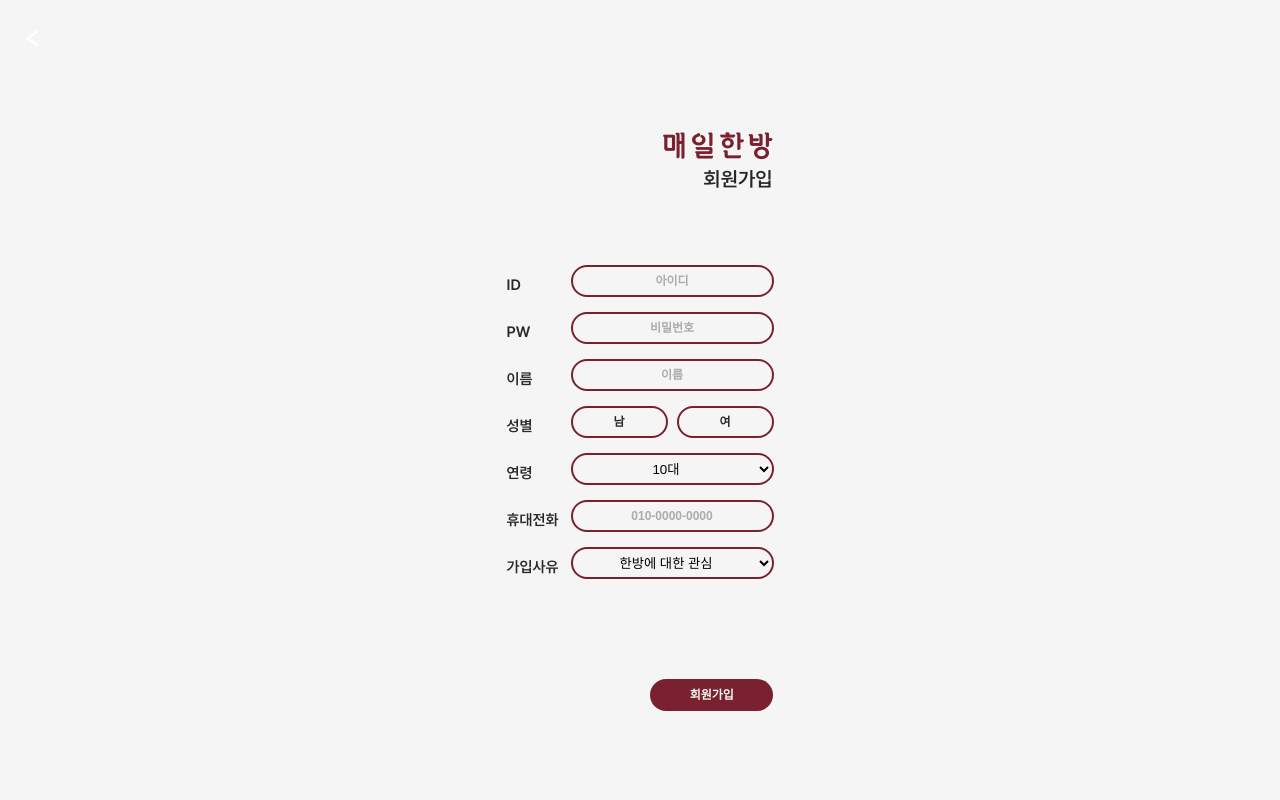
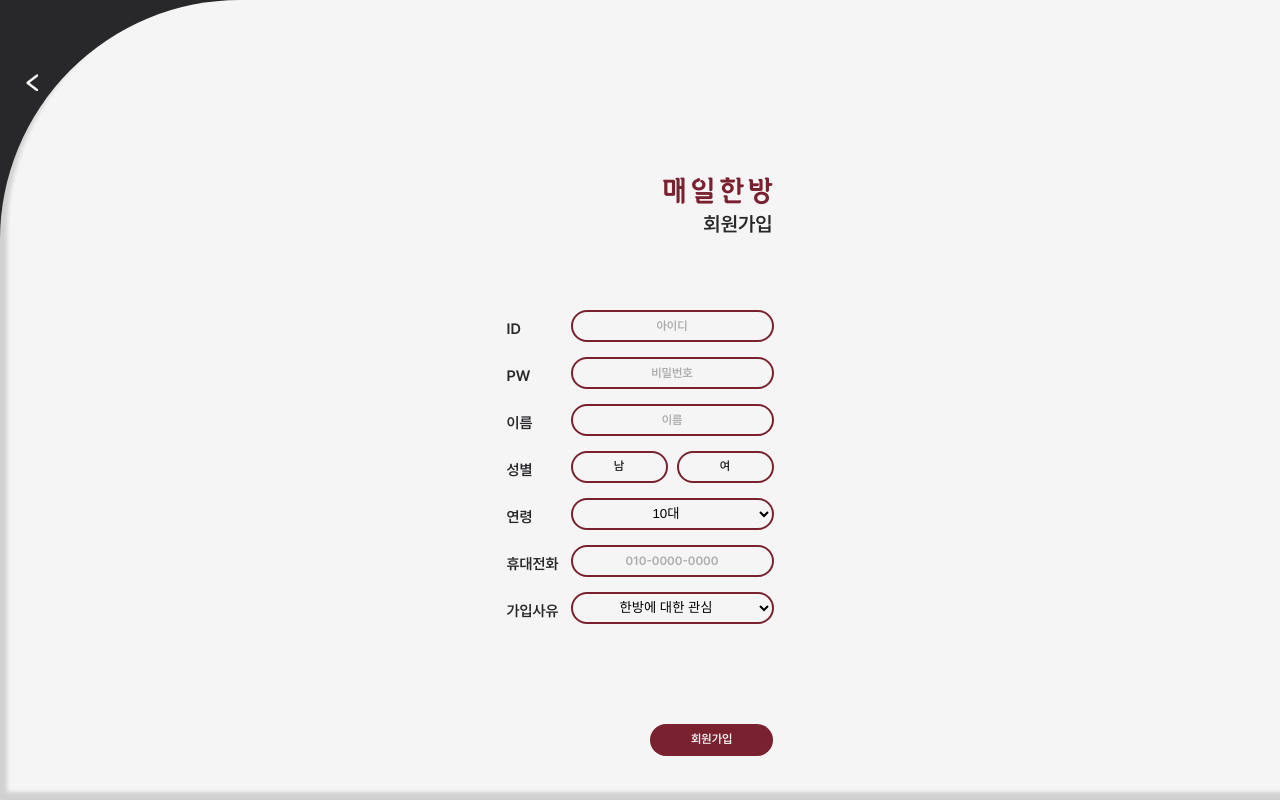
Before and after one commit to Meow-and-Meow/DailyOriental-FE, a React (Create React App) app: page /signup in a window 1280 px wide. Built offline with nearby package versions, Linux system fonts and the light colour scheme.

Commit message:
Design: 그림자 적용 (#1)

```diff
--- a/src/pages/Join.js
+++ b/src/pages/Join.js
@@ -13,6 +13,7 @@ function Join() {
                     <J.Background>
                         <C.PageSpace>
                             <J.Join>
+                                <J.sub_background>
                                     <J.title>
                                         <J.sub_title>더 나은 삶을 위한 한방</J.sub_title>
                                         <J.logo_title>
@@ -58,6 +59,7 @@ function Join() {
                                         <J.content>회원가입</J.content>
                                     </J.other_func>
                                     <J.non_member>비회원으로 시작하기</J.non_member>
+                                </J.sub_background>
                             </J.Join>
                         </C.PageSpace>
                     </J.Background>
--- a/src/pages/SignUp.js
+++ b/src/pages/SignUp.js
@@ -45,6 +45,7 @@ function SignUp() {
                     <S.Background>
                         <C.PageSpace>
                             <S.SignUp>
+                                <S.sub_background>
                                     <HeaderRegister />
                                     <S.title>
                                         <S.logo_title>
@@ -72,7 +73,8 @@ function SignUp() {
                                                     value="male"
                                                     onClick={() => handleGenderClick("male")}
                                                     style={{
-                                                    backgroundColor: selectedGender === "male" ? "#79212f" : "#f5f5f5",
+                                                        backgroundColor:
+                                                            selectedGender === "male" ? "#79212f" : "#f5f5f5",
                                                         color: selectedGender === "male" ? "#f5f5f5" : "#28272a",
                                                     }}
                                                 >
@@ -146,6 +148,7 @@ function SignUp() {
                                         </S.content>
                                         <S.btn type="submit">회원가입</S.btn>
                                     </S.signup>
+                                </S.sub_background>
                             </S.SignUp>
                         </C.PageSpace>
                     </S.Background>
--- a/src/styles/JoinStyle.js
+++ b/src/styles/JoinStyle.js
@@ -1,7 +1,7 @@
 import styled from "styled-components";
 
 export const Background = styled.div`
-    background-color: #f5f5f5;
+    background-color: #28272a;
 `;
 
 export const Join = styled.div`
@@ -9,6 +9,18 @@ export const Join = styled.div`
     flex-direction: column;
     justify-content: center;
     align-items: center;
+`;
+
+export const sub_background = styled.div`
+    display: flex;
+    justify-content: center;
+    align-items: center;
+    flex-direction: column;
+    width: 100%;
+    height: 100vh;
+    background-color: #f5f5f5;
+    border-radius: 15rem 0 0 0;
+    box-shadow: inset 7px -8px 4px rgba(0, 0, 0, 0.15);
 `;
 
 export const title = styled.div`
@@ -25,6 +37,7 @@ export const sub_title = styled.div`
     align-items: center;
     width: 280px;
     height: 24px;
+    font-family: "Pretendard";
     font-weight: 600;
     font-size: 20px;
     line-height: 23.87px;
@@ -65,6 +78,7 @@ export const label = styled.label`
     align-items: center;
     width: 64px;
     height: 24px;
+    font-family: "Pretendard";
     font-weight: 600;
     font-size: 15px;
     line-height: 17.9px;
@@ -81,12 +95,14 @@ export const input = styled.input`
     background-color: #f5f5f5;
     &::placeholder {
         color: rgb(99, 99, 99, 0.5);
+        font-family: "Pretendard";
         text-align: center;
         font-weight: 600;
         font-size: 15px;
         line-height: 17.9px;
     }
     color: #28272a;
+    font-family: "Pretendard";
     font-weight: 600;
     font-size: 15px;
     line-height: 17.9px;
@@ -103,6 +119,7 @@ export const btn = styled.button`
     background-color: #79212f;
     border: none;
     margin-top: 15px;
+    font-family: "Pretendard";
     font-weight: 600;
     font-size: 12px;
     line-height: 14.32px;
@@ -126,6 +143,7 @@ export const easy_login = styled.div`
 `;
 
 export const login_title = styled.div`
+    font-family: "Pretendard";
     font-weight: 600;
     font-size: 12px;
     line-height: 14.32px;
@@ -144,6 +162,7 @@ export const other_func = styled.div`
 
 export const content = styled.div`
     display: flex;
+    font-family: "Pretendard";
     font-weight: 600;
     font-size: 12px;
     line-height: 14.32px;
@@ -152,6 +171,7 @@ export const content = styled.div`
 
 export const content_line = styled.div`
     display: flex;
+    font-family: "Pretendard";
     font-weight: 600;
     font-size: 12px;
     line-height: 14.32px;
@@ -166,6 +186,7 @@ export const non_member = styled.div`
     width: 203px;
     height: 24px;
     margin-top: 15px;
+    font-family: "Pretendard";
     font-weight: 600;
     font-size: 12px;
     line-height: 14.32px;
--- a/src/styles/MyPageStyle.js
+++ b/src/styles/MyPageStyle.js
@@ -27,6 +27,7 @@ export const title = styled.div`
     align-items: center;
     margin-left: 8px;
     margin-bottom: 3px;
+    font-family: "Pretendard";
     font-weight: 600;
     font-size: 15px;
     line-height: 17.9px;
@@ -64,6 +65,7 @@ export const result_text = styled.div`
     align-items: center;
     width: 95px;
     height: 24px;
+    font-family: "Pretendard";
     font-weight: 600;
     font-size: 20px;
     line-height: 23.87px;
@@ -100,6 +102,7 @@ export const sub_title = styled.div`
     align-items: center;
     width: 95px;
     height: 24px;
+    font-family: "Pretendard";
     font-weight: 600;
     font-size: 15px;
     line-height: 17.9px;
@@ -113,6 +116,7 @@ export const text = styled.div`
     align-items: center;
     width: 113px;
     height: 24px;
+    font-family: "Pretendard";
     font-weight: 600;
     font-size: 15px;
     line-height: 17.9px;
@@ -128,6 +132,7 @@ export const btn = styled.div`
     box-sizing: border-box;
     border-radius: 20px;
     background-color: #f5f5f5;
+    font-family: "Pretendard";
     font-weight: 600;
     font-size: 15px;
     line-height: 17.9px;
@@ -140,6 +145,7 @@ export const other_func = styled.div`
     align-items: center;
     width: 312px;
     height: 24px;
+    font-family: "Pretendard";
     font-weight: 600;
     font-size: 15px;
     line-height: 17.9px;
--- a/src/styles/SignUpStyle.js
+++ b/src/styles/SignUpStyle.js
@@ -1,7 +1,7 @@
 import styled from "styled-components";
 
 export const Background = styled.div`
-    background-color: #f5f5f5;
+    background-color: #28272a;
 `;
 
 export const SignUp = styled.div`
@@ -9,6 +9,18 @@ export const SignUp = styled.div`
     flex-direction: column;
     justify-content: center;
     align-items: center;
+`;
+
+export const sub_background = styled.div`
+    display: flex;
+    justify-content: center;
+    align-items: center;
+    flex-direction: column;
+    width: 100%;
+    height: 100vh;
+    background-color: #f5f5f5;
+    border-radius: 15rem 0 0 0;
+    box-shadow: inset 7px -8px 4px rgba(0, 0, 0, 0.15);
 `;
 
 export const title = styled.div`
@@ -33,6 +45,7 @@ export const sub_title = styled.div`
     align-items: center;
     width: 280px;
     height: 24px;
+    font-family: "Pretendard";
     font-weight: 600;
     font-size: 20px;
     line-height: 23.87px;
@@ -57,6 +70,7 @@ export const label = styled.label`
     display: flex;
     width: 64px;
     height: 24px;
+    font-family: "Pretendard";
     font-weight: 600;
     font-size: 15px;
     line-height: 17.9px;
@@ -74,11 +88,13 @@ export const input = styled.input`
     background-color: #f5f5f5;
     padding: 4px 16px;
     margin-bottom: 15px;
+    font-family: "Pretendard";
     font-weight: 600;
     font-size: 12px;
     line-height: 14.32px;
     &::placeholder {
         color: rgb(99, 99, 99, 0.5);
+        font-family: "Pretendard";
         text-align: center;
         font-weight: 600;
         font-size: 12px;
@@ -106,6 +122,7 @@ export const gender_btn = styled.button`
     border-radius: 20px;
     border: 2px solid #79212f;
     background-color: #f5f5f5;
+    font-family: "Pretendard";
     font-weight: 600;
     font-size: 12px;
     line-height: 14.32px;
@@ -151,6 +168,7 @@ export const btn = styled.button`
     border: none;
     margin-top: 85px;
     margin-left: 143.5px;
+    font-family: "Pretendard";
     font-weight: 600;
     font-size: 12px;
     line-height: 14.32px;
```
Lines whose indentation alone changed are shown as unchanged.
